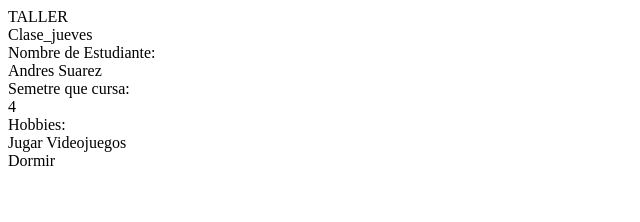
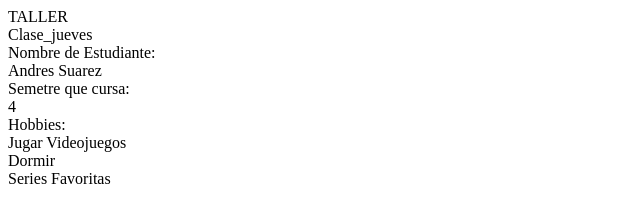
Before and after one commit to Asuare-Mc/TALLER, a plain HTML site: page index.html in a window 1280 px wide. Shown: the whole page, without its empty margins (0-640 px from the left). Drawn offline with Linux system fonts and the light colour scheme.

Commit message:
tenth commit

```diff
--- a/index.html
+++ b/index.html
@@ -13,5 +13,6 @@
     <div>Hobbies:</div>
     <div>Jugar Videojuegos</div>
     <div>Dormir</div>
+    <div>Series Favoritas</div>
 </body>
 </html>
```
